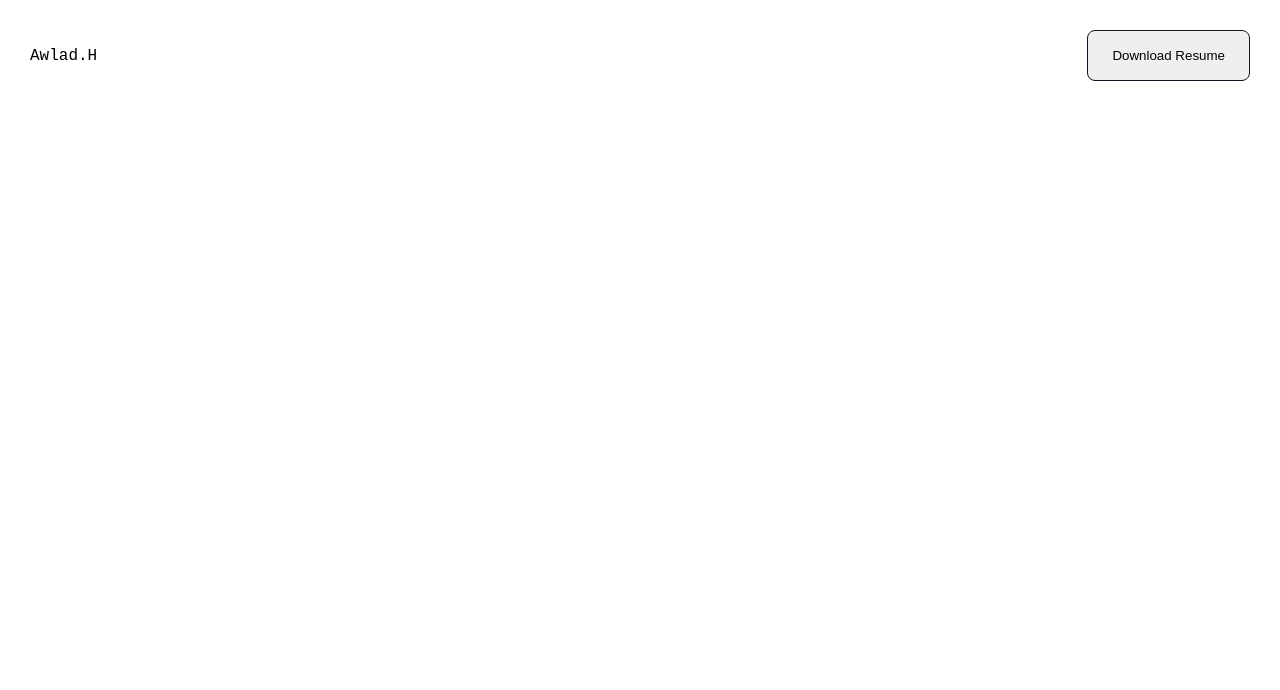
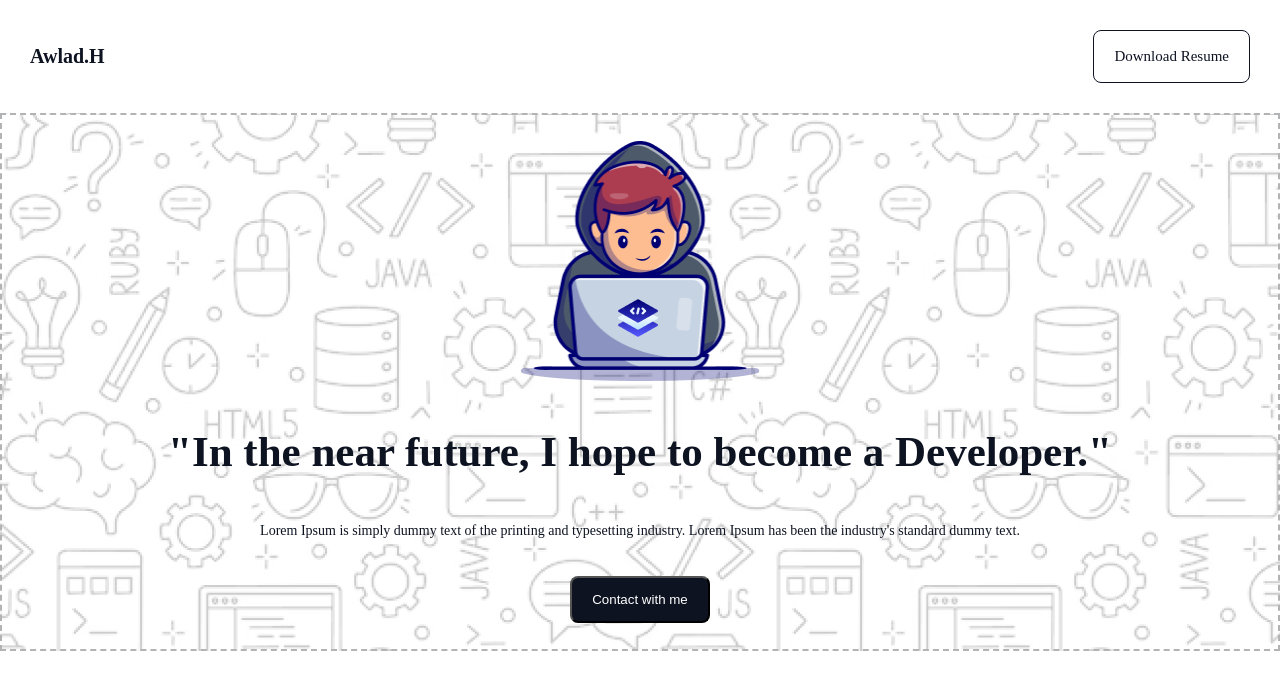
Before and after one commit to suzandev/B10A1-Challenge-Begins, a plain HTML site: page index.html in a window 1280 px wide. Drawn offline with Linux system fonts and the light colour scheme; a web font is replaced by a local one.

Commit message:
banner section done for the project

```diff
--- a/index.html
+++ b/index.html
@@ -9,9 +9,23 @@
   <body>
     <header class="header">
       <ul>
-        <li>Awlad.H</li>
+        <li class="header_logo">Awlad.H</li>
         <li><button>Download Resume</button></li>
       </ul>
     </header>
+
+    <section class="banner">
+      <div class="banner_head">
+        <img src="./assets/Group.png" alt="this is banner image" />
+        <h2>"In the near future, I hope to become a Developer."</h2>
+
+        <p>
+          Lorem Ipsum is simply dummy text of the printing and typesetting
+          industry. Lorem Ipsum has been the industry's standard dummy text.
+        </p>
+
+        <a href="/"><button>Contact with me</button></a>
+      </div>
+    </section>
   </body>
 </html>
--- a/style.css
+++ b/style.css
@@ -14,14 +14,88 @@ header {
   padding: 30px;
 }
 
-.header > ul {
+.header_logo {
+  color: rgb(13, 19, 33);
+  font-family: Azeret Mono;
+  font-size: 20px;
+  font-weight: 800;
+  line-height: 33px;
+  letter-spacing: 0%;
+  text-align: left;
+}
+
+.header ul {
   display: flex;
   justify-content: space-between;
   align-items: center;
 }
 
-.header > ul > li > button {
-  padding: 17px 24px;
+.header button {
+  padding: 14px 20px;
   border: 1px solid rgb(13, 19, 33);
+  outline: none;
   border-radius: 8px;
+  background: transparent;
+  color: rgb(13, 19, 33);
+  font-family: Azeret Mono;
+  font-size: 15px;
+  font-weight: 500;
+  line-height: 23px;
+  letter-spacing: 0%;
+  text-align: center;
+  cursor: pointer;
 }
+
+.banner {
+  background-image: url("./assets/Hero-bg.png");
+  border: 2px dashed rgb(178, 179, 180);
+  padding: 26px 0;
+}
+
+.banner_head {
+  text-align: center;
+}
+
+.banner_head img {
+  width: 240.28px;
+  height: 240px;
+}
+
+.banner_head h2 {
+  color: rgb(13, 19, 33);
+  font-family: Azeret Mono;
+  font-size: 43px;
+  font-weight: 600;
+  line-height: 68px;
+  margin: 32px 0;
+}
+.banner_head p {
+  color: rgb(13, 19, 33);
+  font-family: Azeret Mono;
+  font-size: 14px;
+  font-weight: 400;
+  line-height: 26px;
+  text-align: center;
+  padding: 0 145px;
+  margin-bottom: 32px;
+}
+
+.banner_head a {
+  color: rgb(255, 255, 255);
+  font-family: Azeret Mono;
+  font-size: 20px;
+  font-weight: 600;
+  line-height: 23px;
+  text-align: center;
+  margin-top: 15px;
+}
+
+.banner_head a button {
+  padding: 14px 20px;
+  border-radius: 8px;
+  background: rgb(13, 19, 33);
+  text-decoration: none;
+  color: rgb(255, 255, 255);
+  cursor: pointer;
+  outline: none;
+}
```
Also changed, not shown: assets/Group 3.png (added), assets/Group 4.png (added), assets/Group.png (added), assets/Hero-bg.png (added), assets/Layer_1.png (added), assets/css.png (added), assets/facebook.png (added), assets/github.png (added), assets/handshake.jpg (added), assets/html.png (added), assets/js.png (added), assets/linkedin-icon 1.png (added), assets/mongodb.png (added), assets/nodejs.png (added), 1 more files.
